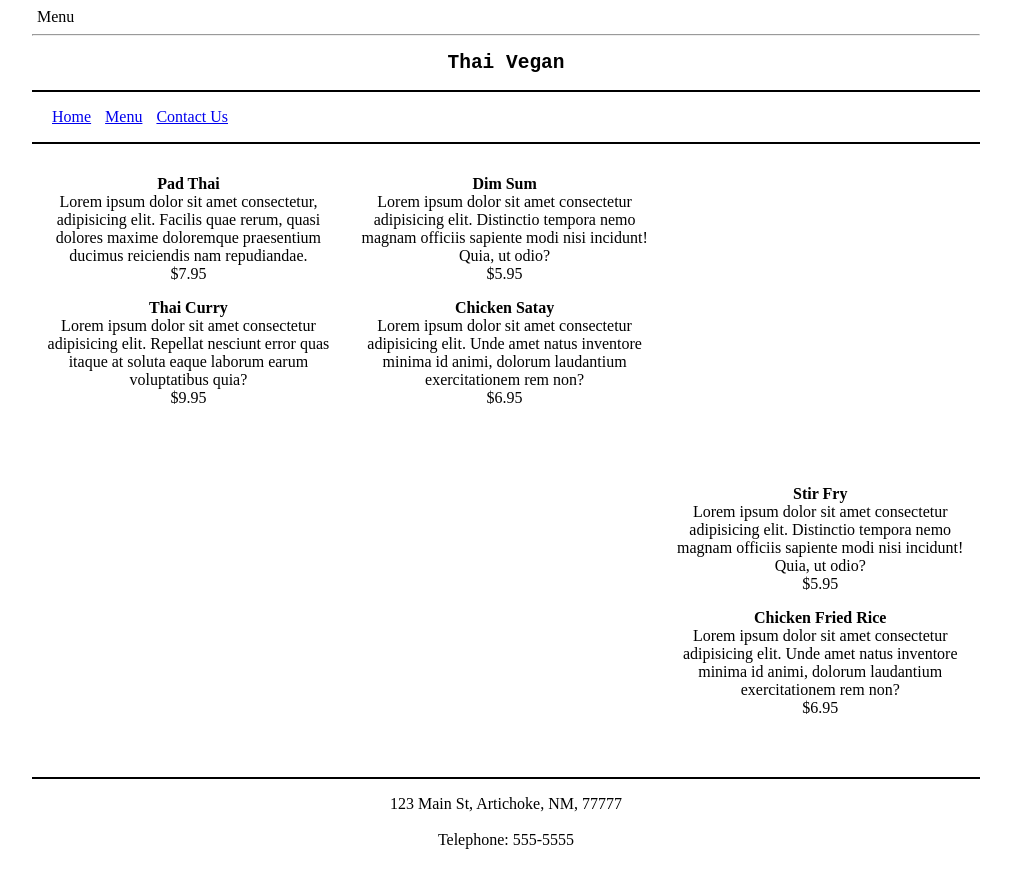
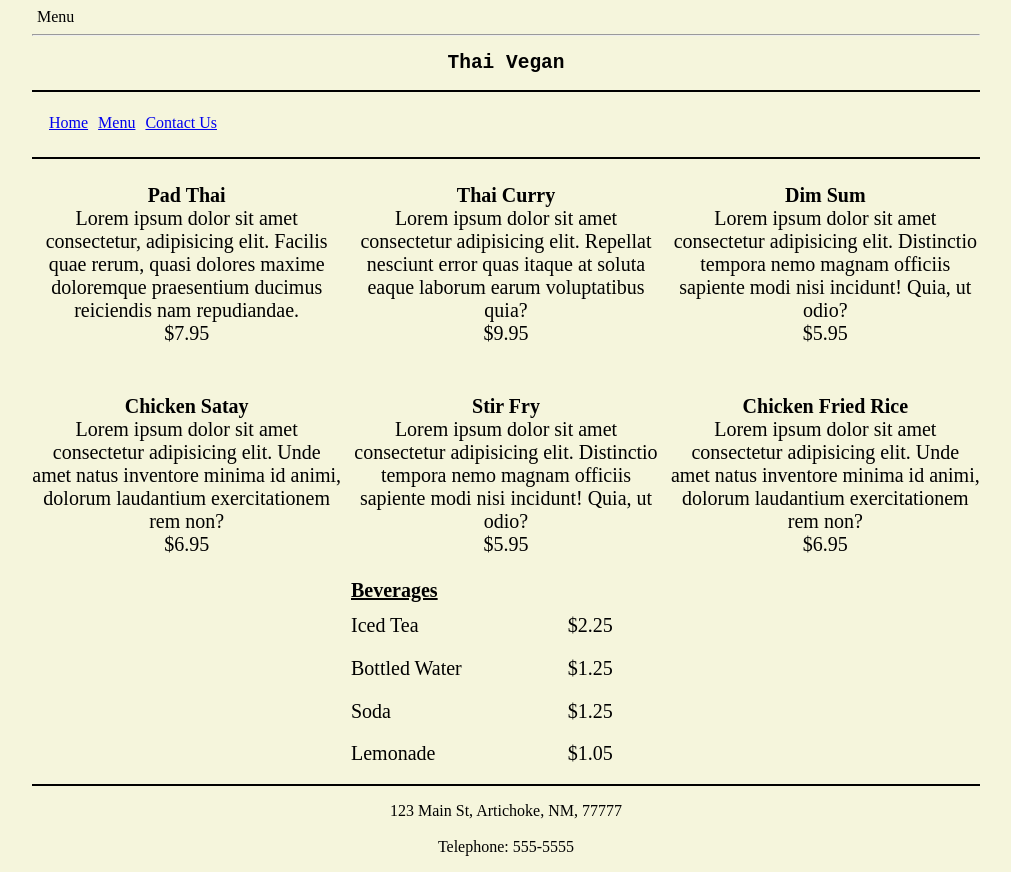
Before and after one commit to spitum/TSG_IntroToWebDev, a plain HTML site: page restaurant/Menu.html in a window 1280 px wide. Shown: the whole page, without its empty margins (134-1145 px from the left). Drawn offline with Linux system fonts and the light colour scheme.

Commit message:
updated Restaurant Code assessment part 2

```diff
--- a/restaurant/Menu.html
+++ b/restaurant/Menu.html
@@ -12,68 +12,43 @@
     <title>Menu</title>
     <meta name="description" content="">
     <meta name="viewport" content="width=device-width, initial-scale=1">
-    <link rel="stylesheet" href="">
+    <link rel="stylesheet" href="styles/restaurantStyles.css">
     <style>
-        /* #navbar {
-            padding: 0px;
-        } */
-
-        .nav {
-            display: inline-block;
-            margin-left: 10px;
+        body {
+            background-color: beige;
         }
 
-        footer {
+
+        .container-fluid {
+            font-size: 20px;
+            min-height: 200px;
+            width: 100%;
+            margin-left: auto;
+            margin-right: auto;
+            display: grid;
+            grid-template-columns: 1fr 1fr 1fr;
+            grid-template-rows: 1fr 1fr;
+            grid-gap: 10px;
             text-align: center;
         }
 
-        .hr-thick {
-            top: 2px;
-            border: none;
-            height: 2px;
-            background: black;
-            margin-bottom: 5px;
+
+        .beverages {
+            grid-template-rows: 1fr;
+            grid-template-columns: 1fr;
+            width: 25%;
+            /* min-height: 40px; */
+            text-align: justify;
         }
 
-        .container {
+        thead tr {
+            text-decoration: underline;
+        }
+
+        .bottom {
             width: 75%;
             margin-left: auto;
             margin-right: auto;
-        }
-
-        .wrap {
-            width: 100%;
-            overflow: auto;
-        }
-
-        .fleft {
-            float: left;
-            width: 33%;
-            height: 300px;
-            text-align: center;
-            padding: 10px 1px 0px 0px;
-        }
-
-        .fcenter {
-            float: left;
-            width: 33%;
-            height: 300px;
-            margin-left: 0.25%;
-            text-align: center;
-            padding: 10px 1px 0px 0px;
-        }
-
-        .fright {
-            float: right;
-            height: 300px;
-            width: 33.5%;
-            text-align: center;
-            padding: 10px 1px 0px 0px;
-
-        }
-
-        span {
-            text-align: justify;
         }
     </style>
 </head>
@@ -83,50 +58,83 @@
             <p class="browsehappy">You are using an <strong>outdated</strong> browser. Please <a href="#">upgrade your browser</a> to improve your experience.</p>
         <![endif]-->
     <section class='container'>
-        <header style='margin-left:5px'>Menu</header>
+        <header>Menu</header>
         <hr />
         <h1 style="text-align: center;font-family: monospace;">Thai Vegan</h1>
         <hr class='hr-thick' />
         <!-- We need to add links to projects.html, contact.html, and testimonials.html -->
         <nav>
-            <p>
-                <span class='nav'> <a class='nav' href="index.html">Home</a>
-                    <a class='nav' href="Menu.html">Menu</a>
-                    <a class='nav' href="Contact.html">Contact Us</a></span>
-            </p>
+            <a class="btn order-1" href="index.html">Home</a>
+            <a class='btn  order-2' href="Menu.html">Menu</a>
+            <a class="btn order-3" href="Contact.html">Contact Us</a>
         </nav>
         <hr class='hr-thick' />
-        <div class="wrap">
-            <div class="fleft">
+        <div class="container-fluid">
+            <div class="item1">
                 <p><strong>Pad Thai</strong><br />Lorem ipsum dolor sit amet consectetur, adipisicing elit. Facilis quae
                     rerum, quasi dolores maxime doloremque praesentium ducimus reiciendis nam repudiandae.<br>$7.95</p>
-
+            </div>
+            <div class='item2'>
                 <p><strong>Thai Curry</strong><br />Lorem ipsum dolor sit amet consectetur adipisicing elit. Repellat
                     nesciunt error quas itaque at soluta eaque laborum earum voluptatibus quia?<br>$9.95</p>
 
             </div>
-            <div class="fcenter">
+            <div class='item3'>
                 <p><strong>Dim Sum</strong><br />Lorem ipsum dolor sit amet consectetur adipisicing elit. Distinctio
                     tempora nemo magnam officiis sapiente modi nisi incidunt! Quia, ut odio?<br>$5.95</p>
-
+            </div>
+            <div class='item4'>
                 <p><strong>Chicken Satay</strong><br />Lorem ipsum dolor sit amet consectetur adipisicing elit. Unde
                     amet natus inventore minima id animi, dolorum laudantium exercitationem rem non?<br>$6.95</p>
             </div>
-            <div class="fright">
+            <div class="item5">
                 <p><strong>Stir Fry</strong><br />Lorem ipsum dolor sit amet consectetur adipisicing elit. Distinctio
                     tempora nemo magnam officiis sapiente modi nisi incidunt! Quia, ut odio?<br>$5.95</p>
-
-                <p><strong>Chicken Fried Rice</strong><br />Lorem ipsum dolor sit amet consectetur adipisicing elit. Unde
+            </div>
+            <div class='item6'>
+                <p><strong>Chicken Fried Rice</strong><br />Lorem ipsum dolor sit amet consectetur adipisicing elit.
+                    Unde
                     amet natus inventore minima id animi, dolorum laudantium exercitationem rem non?<br>$6.95</p>
             </div>
         </div>
-        <hr class='hr-thick' />
-        <footer>
-            <p>123 Main St, Artichoke, NM, 77777 <br /><br />
-                Telephone: 555-5555</p>
-        </footer>
-        <script src="" async defer></script>
     </section>
+
+    <div class='container-fluid beverages'>
+        <table>
+            <thead>
+                <tr>
+                    <th>Beverages</th>
+                </tr>
+            </thead>
+            <tbody>
+                <tr>
+                    <td>Iced Tea</td>
+                    <td>$2.25</td>
+                    <td></td>
+                </tr>
+                <tr>
+                    <td>Bottled Water</td>
+                    <td>$1.25</td>
+                </tr>
+                <tr>
+                    <td>Soda</td>
+                    <td>$1.25</td>
+                </tr>
+                <tr>
+                    <td>Lemonade</td>
+                    <td>$1.05</td>
+                </tr>
+            </tbody>
+        </table>
+    </div>
+
+    <hr class='hr-thick bottom' />
+    <footer>
+        <p>123 Main St, Artichoke, NM, 77777 <br /><br />
+            Telephone: 555-5555</p>
+    </footer>
+    <script src="" async defer></script>
+
 </body>
 
 </html>
--- /dev/null
+++ b/restaurant/styles/restaurantStyles.css
@@ -0,0 +1,68 @@
+/*
+Creator: Spitum Daruwalla
+Date created: 002/08/2020
+Date last modified: 02/08/2020
+*/
+
+
+footer {
+    text-align: center;
+}
+
+header {
+    margin-left: 5px;
+}
+
+nav {
+    display: flex;
+    padding: 12px;
+    flex-direction: row;
+    justify-content:flex-start;
+}
+
+nav .btn {
+/* background-color: #5b7d87; */
+/* color: #fef9ff;  */
+margin: 5px;
+}
+
+nav .btn:hover {
+    font-weight:bold;
+}
+
+nav .btn:visited {
+    color: black;
+}
+
+nav .btn:active {
+    color: red;
+    text-decoration: none;
+}
+
+figure {
+    background-color: beige;
+}
+figure.item {
+    text-align: center;
+    padding-top: 5px;
+    padding-bottom: 15px;
+}
+/* footer
+{
+    text-align: center;
+} */
+
+.hr-thick {
+    top: 2px;
+    border: none;
+    height: 2px;
+    background: black;
+    margin-bottom: 5px;
+}
+
+.container {
+    width: 75%;
+    margin-left: auto;
+    margin-right: auto;
+
+}
```
Also changed, not shown: restaurant/Contact.html (+17 -34 lines), restaurant/index.html (+6 -35 lines), restaurant/images/green-curry.jpg.
